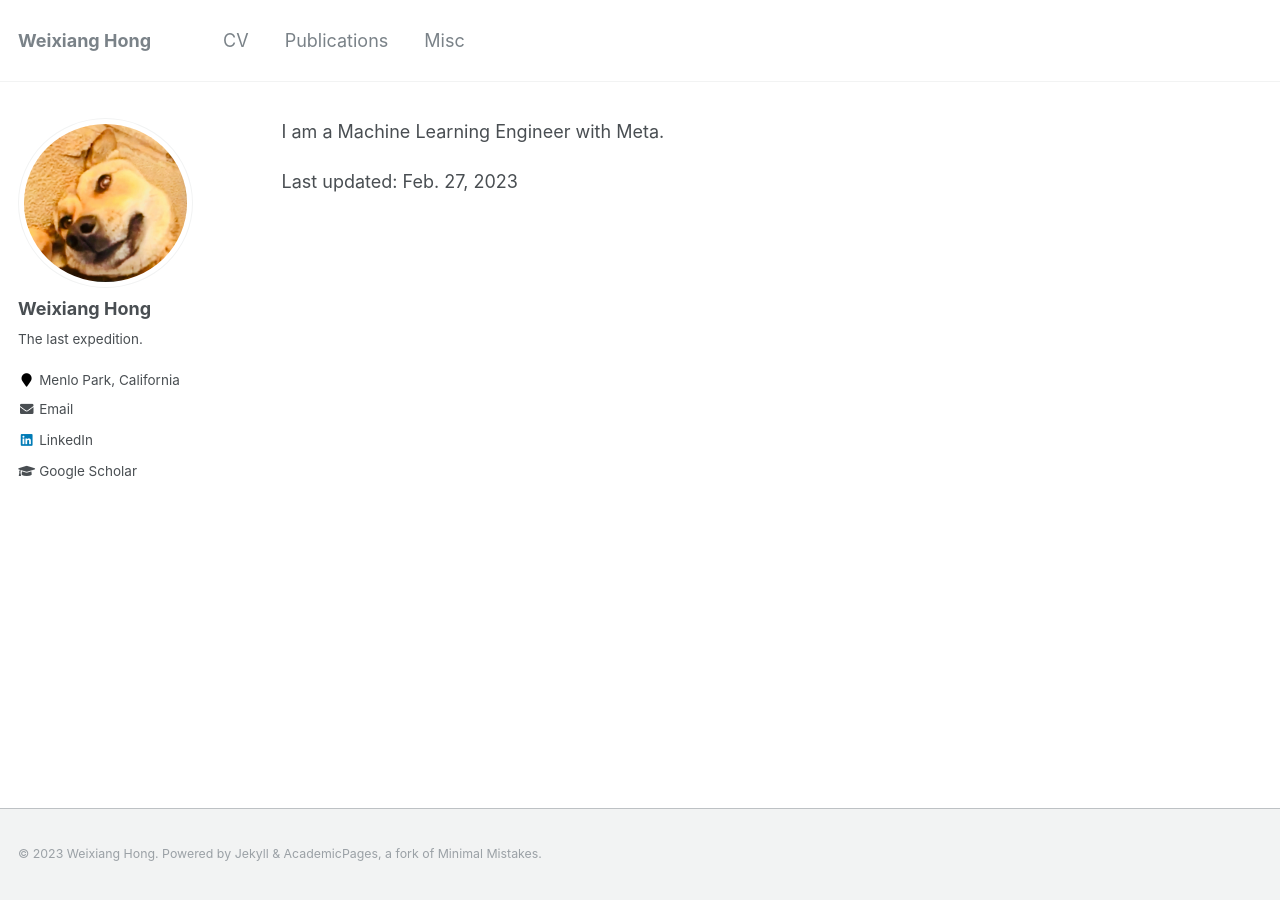
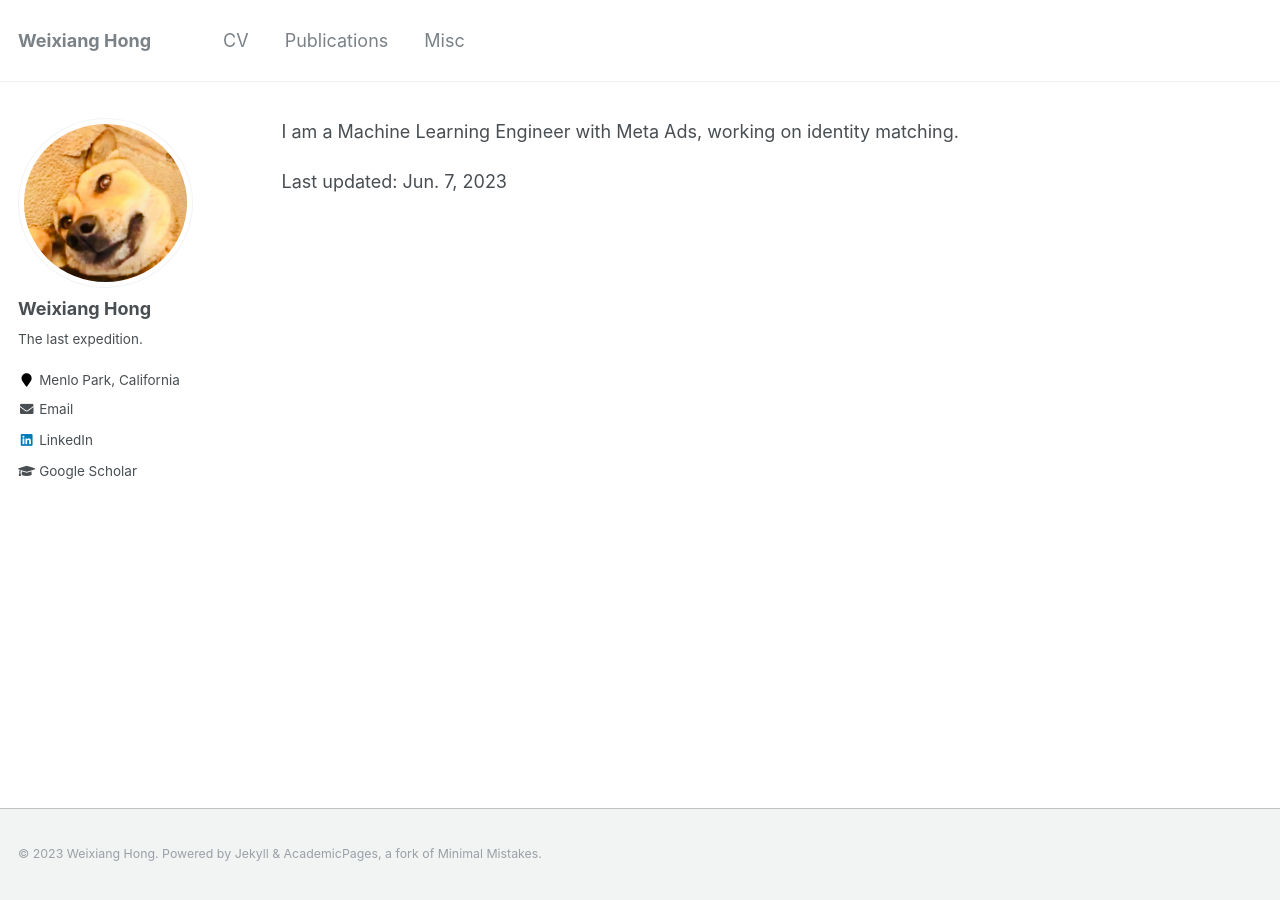
Before and after one commit to weixianghong/weixianghong.github.io, a Jekyll site: the page built from _pages/about.md, in a window 1280 px wide. Built offline with Jekyll 4.4.1, drawn with Linux system fonts in a browser that asks for light colours.

Commit message:
identity matching

```diff
--- a/_pages/about.md
+++ b/_pages/about.md
@@ -7,6 +7,6 @@ redirect_from:
   - /about.html
 ---
 
-I am a Machine Learning Engineer with Meta.
+I am a Machine Learning Engineer with Meta Ads, working on identity matching.
 
-Last updated: Feb. 27, 2023
+Last updated: Jun. 7, 2023
```
